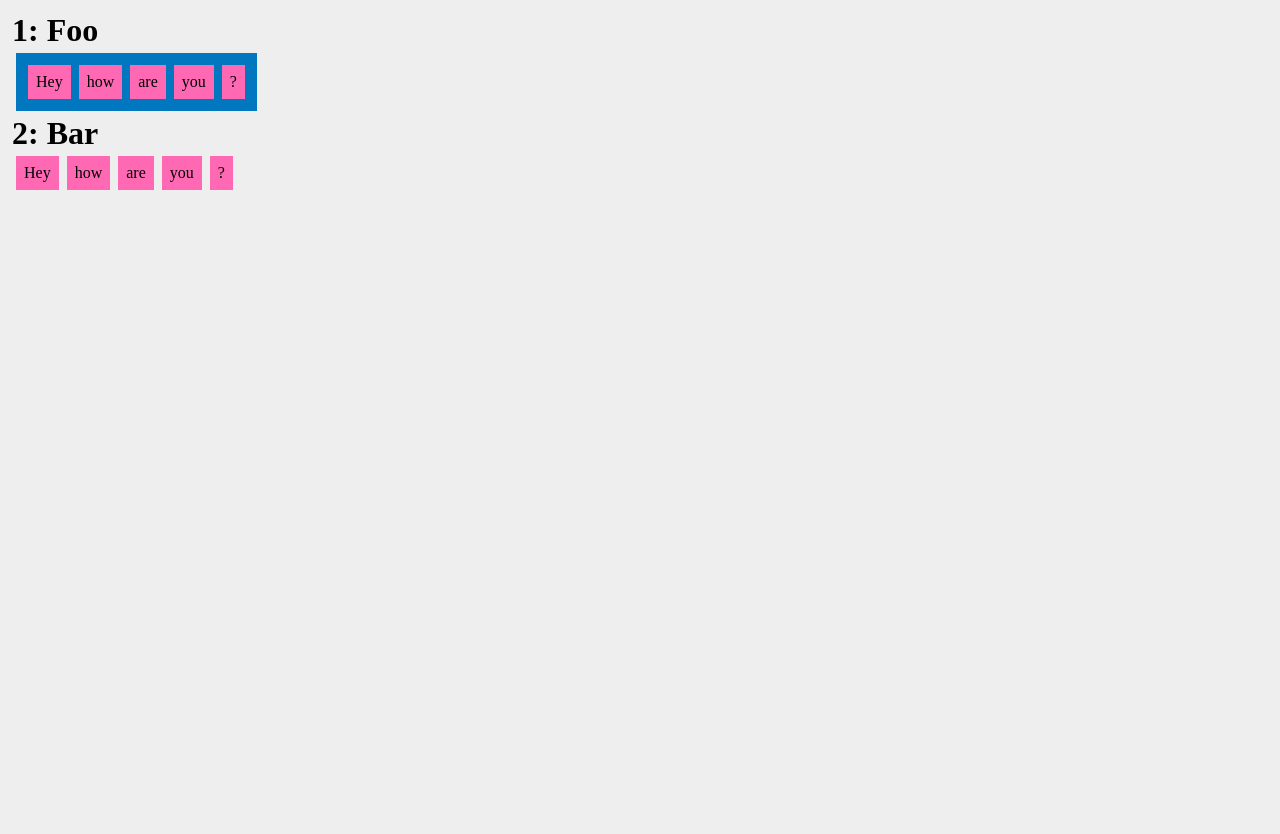
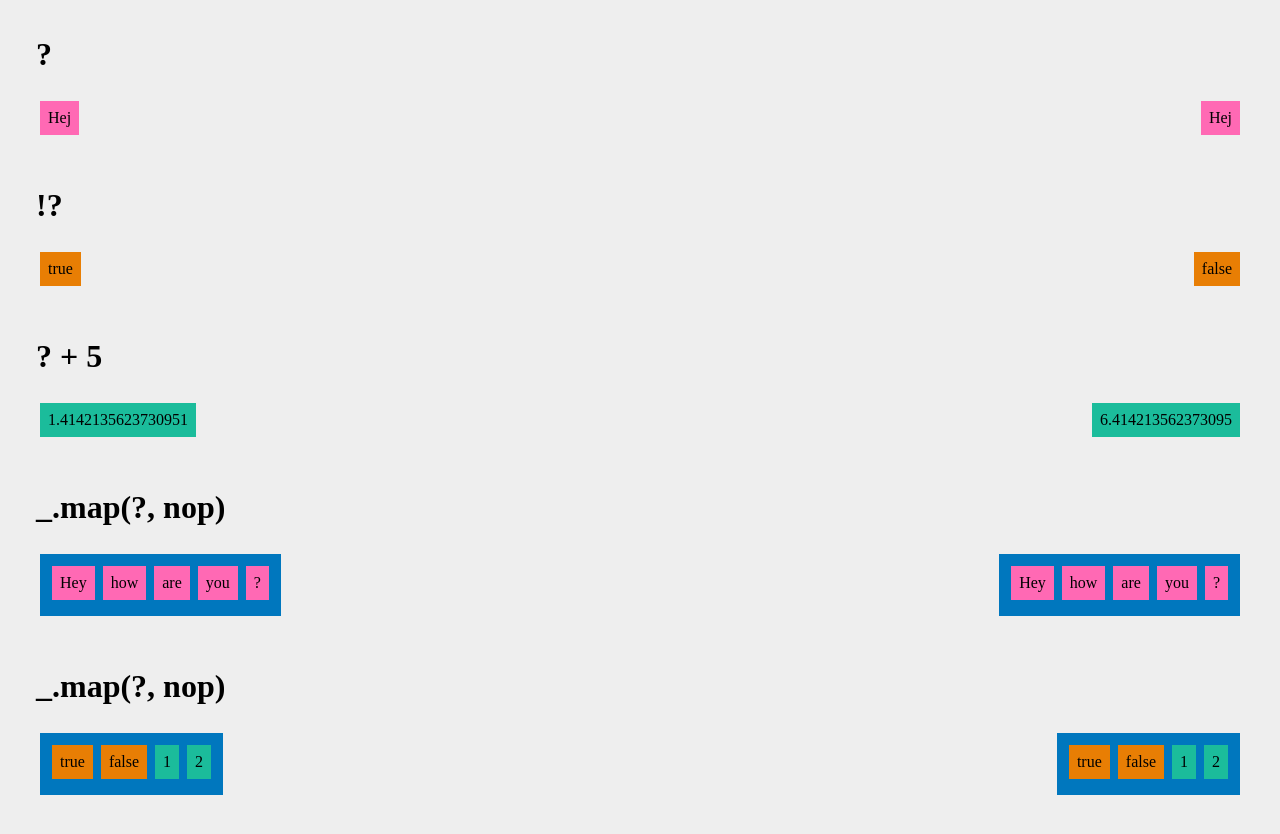
Before and after one commit to slovb/Practice, a website: page jsframework/underscore/source/index.html in a window 1280 px wide. Before the commit the page ends 804 px from the top, so only its background shows below. Drawn offline with nearby package versions, Linux system fonts and the light colour scheme; files that its build step writes are made by us from their sources.

Commit message:
A better builder
I'm starting to get an idea of how I want to present this (and what I
want to present). I need to figure out how to collapse these examples.

```diff
--- /dev/null
+++ b/jsframework/underscore/source/builder.js
@@ -0,0 +1,62 @@
+HTMLElement.prototype.build = (function() {
+  var build = function(context, tag, element) {
+    if (element instanceof HTMLElement) {
+      return context.appendChild(element);
+    }
+    var child = document.createElement(tag);
+    child.className = typeof element;
+    if (typeof element === 'object') {
+      if (Array.isArray(element)) {
+        child.className = 'array';
+        _.each(element, builder(child));
+      }
+      else {
+        // TODO: a view that includes keys
+        _.each(element, builder(child));
+      }
+    }
+    else {
+      child.appendChild(document.createTextNode(element));
+    }
+    return context.appendChild(child);
+  };
+
+  var builder = function(context, tag) {
+    if (context === undefined) {
+      context = document.getElementById('container');
+    }
+    if (tag === undefined) {
+      tag = 'div';
+    }
+    return function(element) {
+      build(context, tag, element);
+    };
+  };
+
+  return function(tag, element) {
+    return builder(this, tag)(element);
+  };
+})();
+
+HTMLElement.prototype.addDiv = function(className) {
+  var element = document.createElement('div');
+  element.className = className;
+  this.appendChild(element);
+  return element;
+};
+
+
+HTMLElement.prototype.header = function(element) {
+  this.addDiv('header').build('h1', element);
+  return this;
+};
+
+HTMLElement.prototype.left = function(element) {
+  this.addDiv('left').build('div', element);
+  return this;
+};
+
+HTMLElement.prototype.right = function(element) {
+  this.addDiv('right').build('div', element);
+  return this;
+};
--- a/jsframework/underscore/source/index.html
+++ b/jsframework/underscore/source/index.html
@@ -6,8 +6,9 @@
     <title>Underscore</title>
   </head>
   <body>
-    <div id="container"></div>
+    <div id="container" class="container"></div>
     <script src="underscore.js"></script>
+    <script src="builder.js"></script>
     <script src="script.js"></script>
   </body>
 </html>
--- a/jsframework/underscore/source/script.js
+++ b/jsframework/underscore/source/script.js
@@ -1,39 +1,40 @@
-(function() {
-  var container = document.getElementById('container');
-
-  var paint = function(element) {
-    var paintInto = function(element, target) {
-      var child = document.createElement('div');
-      if (typeof element === 'string') {
-        child.className = 'string';
-        child.appendChild(document.createTextNode(element));
-      }
-      else if (typeof element === 'object') {
-        if (Array.isArray(element)) {
-          child.className = 'array';
-          var painter = function(element) { // TODO: Resolve this silliness with better designed recursion
-            paintInto(element, child);
-          };
-          _.each(element, painter);
-        }
-      }
-      target.appendChild(child);
-    };
-    paintInto(element, container);
+(function(undefined) {
+  var example = function() {
+    return document.getElementById('container').addDiv('example');
   };
 
-  var paintTitle = (function() {
-    var i = 0;
-    return function(title) {
-      i += 1;
-      var child = document.createElement('h1');
-      child.appendChild(document.createTextNode(i + ': ' + title));
-      container.appendChild(child);
-    };
+  var nop = function(val) {
+    return val;
+  };
+
+  example()
+    .header('?')
+    .left('Hej')
+    .right('Hej');
+
+  example()
+    .header('!?')
+    .left(true)
+    .right(!true);
+
+  example()
+    .header('? + 5')
+    .left(Math.sqrt(2))
+    .right(Math.sqrt(2) + 5);
+
+  (function() {
+    var param = ['Hey', 'how', 'are', 'you', '?'];
+    example()
+      .header('_.map(?, nop)')
+      .left(param)
+      .right(_.map(param, nop));
   })();
 
-  paintTitle('Foo');
-  paint(['Hey', 'how', 'are', 'you', '?']);
-  paintTitle('Bar');
-  _.each(['Hey', 'how', 'are', 'you', '?'], paint);
+  (function() {
+    var param = [true, false, 1, 2];
+    example()
+      .header('_.map(?, nop)')
+      .left(param)
+      .right(_.map(param, nop));
+  })();
 })();
--- a/jsframework/underscore/source/styles.scss
+++ b/jsframework/underscore/source/styles.scss
@@ -2,6 +2,8 @@ $background: #eee;
 $text: #000;
 $pink: #ff69b4;
 $blue: #0077be;
+$green: #1bbc9b;
+$orange: #e87e04;
 
 * {
   margin: 0;
@@ -19,16 +21,38 @@ body {
 }
 
 div {
+  display: inline-block;
   margin: 4px;
+  overflow: hidden;
   padding: 8px;
+
+  &.container,
+  &.header,
+  &.example {
+    display: block;
+  }
+
+  &.left {
+    float: left;
+  }
+
+  &.right {
+    float: right;
+  }
+
+  &.string {
+    background-color: $pink;
+  }
+
+  &.array {
+    background-color: $blue;
+  }
+
+  &.number {
+    background-color: $green;
+  }
+
+  &.boolean {
+    background-color: $orange;
+  }
 }
-
-.string {
-  background-color: $pink;
-  display: inline-block;
-}
-
-.array {
-  background-color: $blue;
-  display: inline-block;
-}
```
